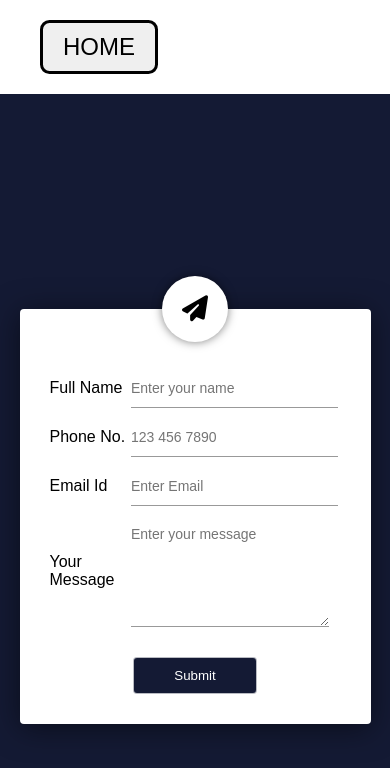
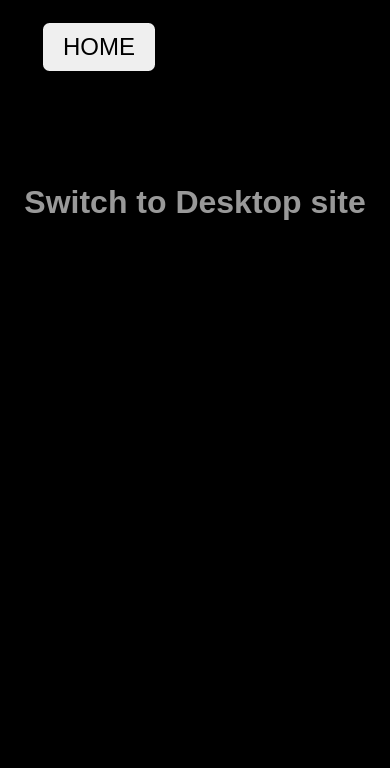
Before and after one commit to nknandakumar/30-Days-30-JS-Projects, a plain HTML site: page Day16-form-validation/index.html in a window 390 px wide. Drawn offline with Linux system fonts and the light colour scheme.

Commit message:
DAY 16, Form Validation, with Moinor changes

```diff
--- a/Day16-form-validation/index.html
+++ b/Day16-form-validation/index.html
@@ -40,10 +40,8 @@
     <span id="submit-error" ></span>
 
   </form>
-
-
-
   </div>
+  <h1 class="mobile" >Switch to Desktop site</h1>
    <script src="script.js"></script>
 </body>
 </html>
--- a/Day16-form-validation/style.css
+++ b/Day16-form-validation/style.css
@@ -94,7 +94,6 @@ form button{
     color: seagreen;
 }
 
-
 .home button {
 	padding: 10px 20px;
 	font-size: 24px;
@@ -103,3 +102,23 @@ form button{
 	border-radius: 2.5mm;
     border: solid;
 }
+
+.mobile{
+    display: none;
+}
+
+@media (max-width:530px) {
+    body{
+        background-color: black;
+    }
+    .container{
+        display: none;
+    }
+
+    .mobile{
+        display: block;
+        color: #999;
+        text-align: center;
+        margin-top: 90px;
+    }
+}
```
